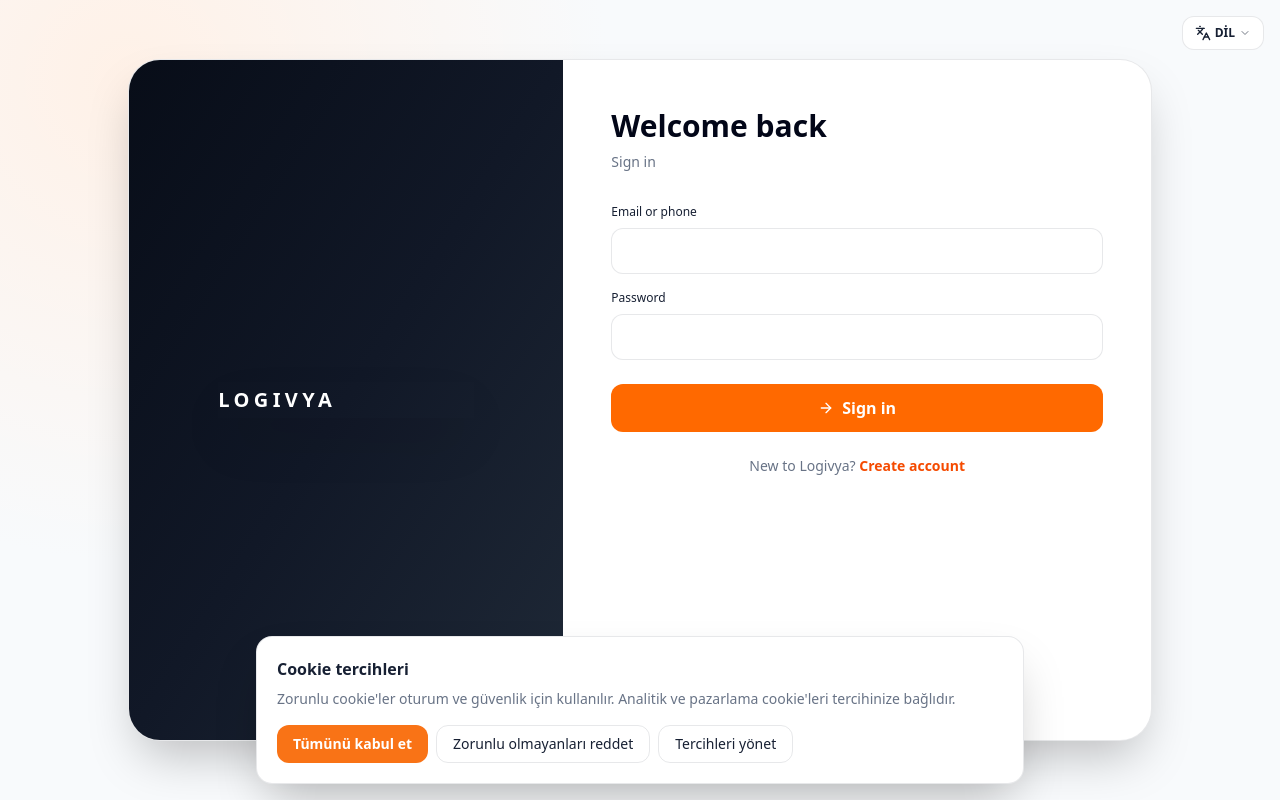
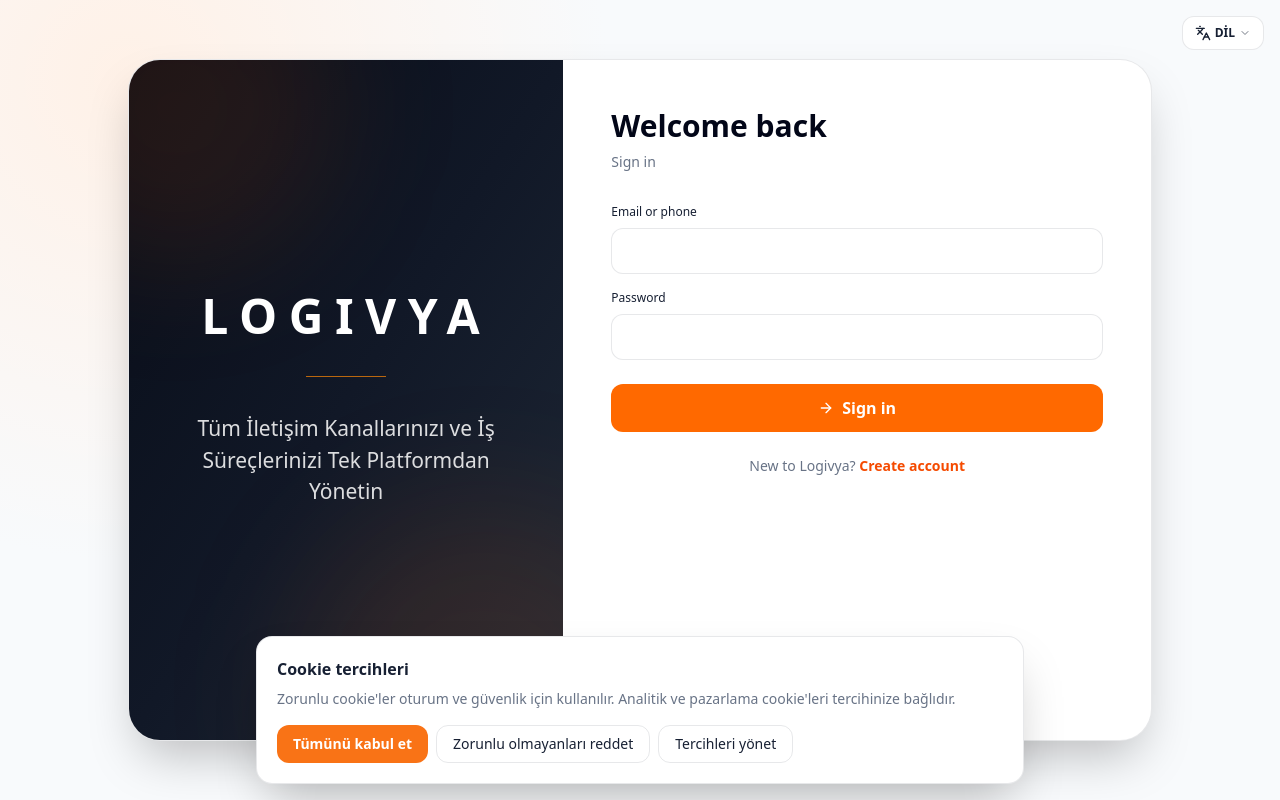
Before and after one commit to logivyia/logivya, a Next.js app: page /login in a window 1280 px wide. Built offline with nearby package versions, Linux system fonts and the light colour scheme.

Commit message:
Improve authentication page branding

```diff
--- a/src/components/auth-form.tsx
+++ b/src/components/auth-form.tsx
@@ -15,6 +15,23 @@
   { name: "email", type: "email", required: true }, { name: "companyName", type: "text", required: false },
   { name: "password", type: "password", required: true }, { name: "passwordConfirmation", type: "password", required: true },
 ] as const;
+const slogan = "Tüm İletişim Kanallarınızı ve İş Süreçlerinizi Tek Platformdan Yönetin";
+
+function AuthBrandPanel({ compact = false }: { compact?: boolean }) {
+  return <div className={compact
+    ? "flex flex-col items-center justify-center rounded-2xl bg-gradient-to-br from-[#080d18] via-[#111827] to-[#1f2937] px-5 py-7 text-center lg:hidden"
+    : "relative hidden min-h-[680px] place-items-center overflow-hidden bg-gradient-to-br from-[#080d18] via-[#111827] to-[#1f2937] p-12 lg:grid"
+  }>
+    {!compact && <><div className="absolute -start-28 -top-28 size-80 rounded-full bg-orange-500/10 blur-3xl" /><div className="absolute -bottom-36 -end-28 size-96 rounded-full bg-orange-500/10 blur-3xl" /></>}
+    <div className="relative flex max-w-[420px] flex-col items-center justify-center text-center">
+      <BrandLogo dark className={compact ? "h-auto text-[32px] leading-none tracking-[.24em]" : "h-auto text-[48px] leading-none tracking-[.24em]"} />
+      <div className={compact ? "my-5 h-px w-16 bg-orange-400/70" : "my-9 h-px w-20 bg-orange-400/70"} />
+      <p className={compact ? "max-w-sm text-base font-medium leading-6 text-white/85" : "max-w-[420px] text-[21px] font-medium leading-[1.5] text-white/85"}>
+        {slogan}
+      </p>
+    </div>
+  </div>;
+}
 
 export function AuthForm({ mode }: { mode: Mode }) {
   const router = useRouter();
@@ -33,9 +50,9 @@
   return <main className="auth-surface relative grid min-h-screen place-items-center p-4 sm:p-5">
     <div className="absolute end-4 top-4 z-10"><LanguageSelector /></div>
     <section className="grid w-full max-w-5xl overflow-hidden rounded-[2rem] border bg-white shadow-2xl lg:grid-cols-[.85fr_1.15fr]">
-      <div className="hidden min-h-[680px] place-items-center bg-gradient-to-br from-[#080d18] via-[#111827] to-[#1f2937] p-12 lg:grid"><BrandLogo dark className="w-64 shadow-2xl" /></div>
+      <AuthBrandPanel />
       <div className="p-7 sm:p-12">
-        <div className="mb-8 lg:hidden"><BrandLogo className="w-44" /></div>
+        <div className="mb-8 lg:hidden"><AuthBrandPanel compact /></div>
         <div className="mb-8"><h1 className="text-3xl font-semibold text-slate-950">{t(`auth.${mode}Title`)}</h1><p className="mt-2 text-sm text-muted">{t(`auth.${mode}Description`)}</p></div>
         <form className="grid gap-4 sm:grid-cols-2" onSubmit={submit}>
           {fields.map((field) => <label key={field.name} className={mode === "login" ? "sm:col-span-2" : ""}><span className="mb-2 block text-xs font-medium">{t(`auth.${field.name}`)}</span><input required={field.required} name={field.name} type={field.type} autoComplete={field.name === "password" && mode === "login" ? "current-password" : field.name.includes("password") ? "new-password" : field.name} className="w-full rounded-xl border bg-white px-3 py-3 text-sm outline-none focus:border-orange-500 focus:ring-4 focus:ring-orange-100" /></label>)}
```
